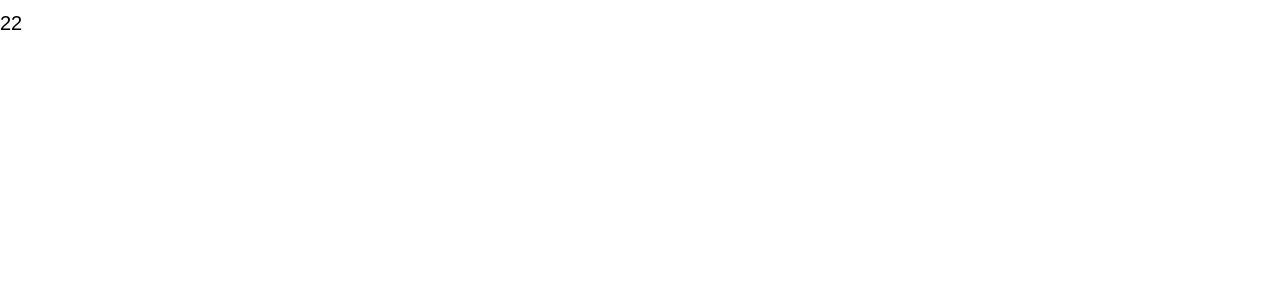
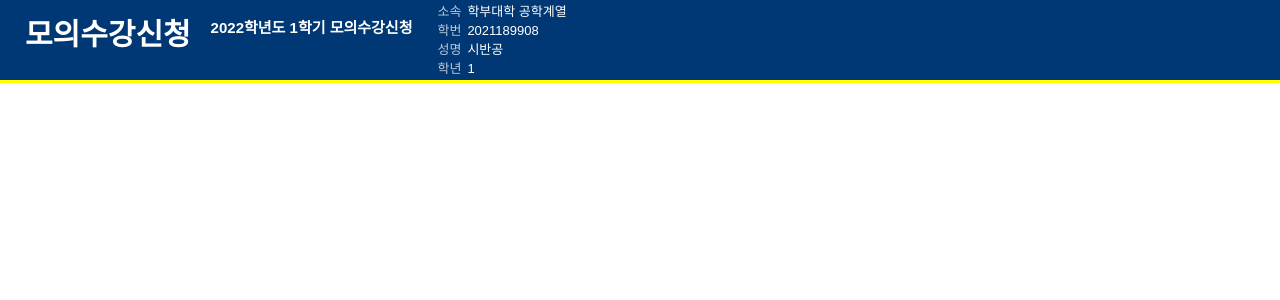
Before and after one commit to Jiwhan-Kim/Module_Imit, a React (Create React App) app: page /main in a window 1280 px wide. Shown: the top 300 px of the page. Built offline with nearby package versions, Linux system fonts and the light colour scheme.

Commit message:
220106[0] Init MainView

```diff
--- a/src/App.jsx
+++ b/src/App.jsx
@@ -17,29 +17,37 @@ function App() {
   const onMinChange = (e) => {
     setMin(e.target.value);
   };
-  const input0 = () => (
+  function output0() {
+    return (
       <InputNum
         placeholder="'시'를 입력하시오."
         value={hour}
         onChange={onHourChange}
       />
     );
-  const input1 = () => (
+  }
+  function output1() {
+    return (
       <InputNum
         placeholder="'분'을 입력하시오."
         value={min}
         onChange={onMinChange}
       />
     );
+  }
   return (
     <ThemeProvider theme={theme}>
       <Routes>
         <Route
           exact
           path="/"
-          element={<LoginView input0={input0} input1={input1} />}
+          element={<LoginView output0={output0()} output1={output1()} />}
         />
-        <Route exact path="/main" element={<MainView />} />
+        <Route
+          exact
+          path="/main"
+          element={<MainView inputHour={hour} inputMin={min} />}
+        />
       </Routes>
     </ThemeProvider>
   );
--- a/src/components/views/LoginView/index.jsx
+++ b/src/components/views/LoginView/index.jsx
@@ -1,20 +1,8 @@
-import React, { useState } from "react";
+import React from "react";
 import styled from "styled-components";
 import { Link } from "react-router-dom";
-import Moment from "react-moment";
-import moment from "moment";
-import "moment/locale/ko";
 
-function LoginView({ input0, input1 }) {
-  const [hour, setHour] = useState();
-  const [min, setMin] = useState();
-  const onHourChange = (e) => {
-    setHour(e.target.value);
-  };
-  const onMinChange = (e) => {
-    setMin(e.target.value);
-  };
-  function onClickButton() {}
+function LoginView({ output0, output1, inputHour, inputMin }) {
   return (
     <OutLineBox>
       <LoginBox>
@@ -23,28 +11,16 @@ function LoginView({ input0, input1 }) {
           <table>
             <tr>
               <td style={{ paddingRight: "1rem", fontSize: "1.4rem" }}>시</td>
-              <td>
-                {input0}
-                <InputNum
-                  placeholder="'시'를 입력하시오."
-                  value={hour}
-                  onChange={onHourChange}
-                />
-              </td>
+              <td>{output0}</td>
             </tr>
             <tr>
               <td style={{ paddingRight: "1rem", fontSize: "1.4rem" }}>분</td>
-              <td>
-                {input1}
-                <InputNum
-                  placeholder="'분'을 입력하시오."
-                  value={min}
-                  onChange={onMinChange}
-                />
-              </td>
+              <td>{output1}</td>
             </tr>
           </table>
-          <ProceedBtn onClick={onClickButton}>시작</ProceedBtn>
+          <Link to="/main" style={{ textDecoration: "none" }}>
+            <ProceedBtn>시작</ProceedBtn>
+          </Link>
         </TimeBox>
       </LoginBox>
     </OutLineBox>
@@ -77,18 +53,7 @@ const ExplainStr = styled.p`
   font-weight: 1000;
   color: #1a365e;
 `;
-const InputNum = styled.input`
-  width: 15.1rem;
-  height: 2.7rem;
-  border-radius: 0rem;
-  border: 0.1rem solid #dddddd;
-  font-size: 1.4rem;
-  margin-bottom: 0.5rem;
 
-  display: flex;
-  align-items: center;
-  justify-content: center;
-`;
 const ProceedBtn = styled.div`
   height: 5.9rem;
   width: 6.1rem;
--- a/src/components/views/MainView/index.jsx
+++ b/src/components/views/MainView/index.jsx
@@ -1,10 +1,40 @@
 import React from "react";
 import styled from "styled-components";
 
-function MainView() {
+function MainView({ inputHour, inputMin }) {
   return (
     <OutLineBox>
-      <h1>22</h1>
+      <Header>
+        <div
+          style={{ paddingTop: "2rem", paddingLeft: "2.5rem", display: "flex" }}
+        >
+          <TitleString style={{ fontSize: "3rem" }}>모의수강신청</TitleString>
+          <TitleString style={{ fontSize: "1.5rem" }}>
+            2022학년도 1학기 모의수강신청
+          </TitleString>
+        </div>
+        <table style={{ margin: "0.2rem" }}>
+          <tr>
+            <Td0>소속</Td0>
+            <Td1>학부대학 공학계열</Td1>
+          </tr>
+          <tr>
+            <Td0>학번</Td0>
+            <Td1>2021189908</Td1>
+          </tr>
+          <tr>
+            <Td0>성명</Td0>
+            <Td1>시반공</Td1>
+          </tr>
+          <tr>
+            <Td0>학년</Td0>
+            <Td1>1</Td1>
+          </tr>
+        </table>
+      </Header>
+      <h1>
+        {inputHour} {inputMin}
+      </h1>
     </OutLineBox>
   );
 }
@@ -14,3 +44,24 @@ export default MainView;
 const OutLineBox = styled.div`
   margin-bottom: 71.2rem;
 `;
+const Header = styled.div`
+  width: 100vw;
+  background-color: #003875;
+  border-bottom: 0.3rem solid #ffff00;
+  display: flex;
+`;
+const TitleString = styled.div`
+  color: white;
+  font-weight: 700;
+  margin-right: 2rem;
+`;
+const Td0 = styled.td`
+  color: #ffffffbb;
+  font-size: 1.3rem;
+  padding: 0.3rem;
+`;
+const Td1 = styled.td`
+  color: #ffffff;
+  font-size: 1.3rem;
+  padding: 0.3rem;
+`;
```
Lines whose indentation alone changed are shown as unchanged.
